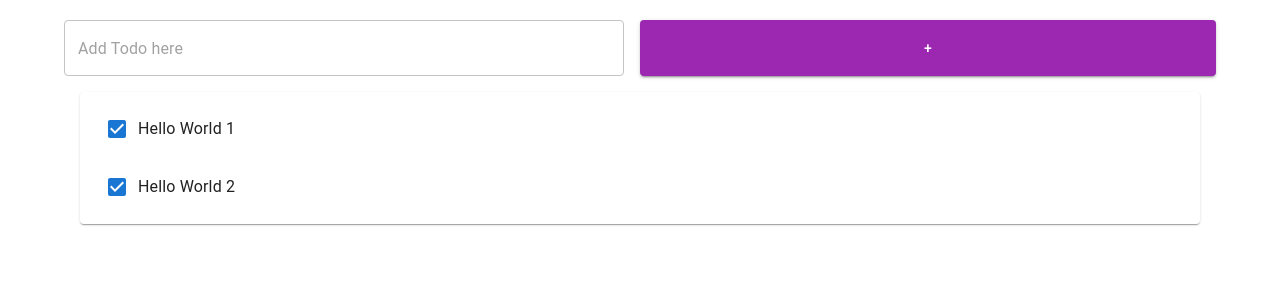
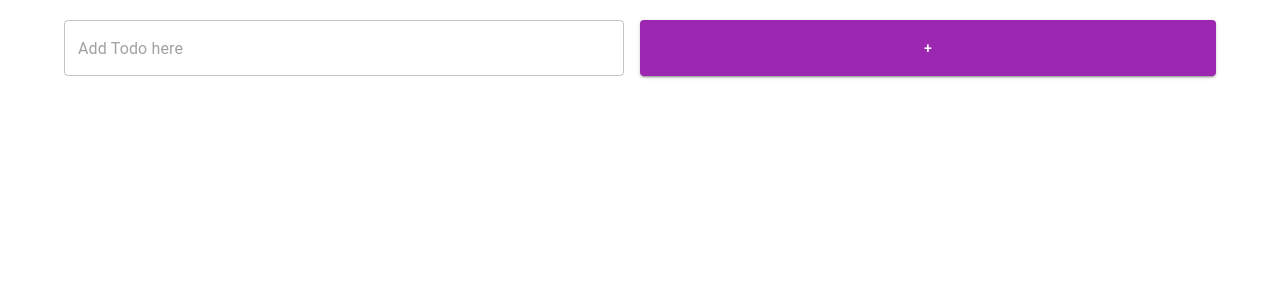
Before and after one commit to shchoi8347/2025-1_02-frontend, a React (Create React App) app: page / in a window 1280 px wide. Shown: the top 300 px of the page. Built offline with nearby package versions, Linux system fonts and the light colour scheme.

Commit message:
수업완료코드: 20250410(목) 02반반

```diff
--- a/src/App.js
+++ b/src/App.js
@@ -5,17 +5,7 @@
 import AddTodo from './AddTodo';
 
 function App() {
-  const [items, setItems] = useState([
-    {
-    id: "0",
-    title: "Hello World 1",
-    done: true
-    }, {
-      id: "1",
-      title: "Hello World 2",
-      done: true
-    }
-   ]);
+  const [items, setItems] = useState([]);
 
   const addItem = (item) => {
     item.id = "ID-" + items.length;
@@ -25,11 +15,20 @@
     console.log("items: ", items);
   };
 
+  const deleteItem = (item) => {
+    const newItems = items.filter(e => e.id !== item.id);
+    setItems([...newItems]);
+  }
+
+  const editItem = () => {
+    setItems([...items]); // items 상태를 변경함 => App 컴포넌트가 리렌더링 됨
+  }
+
   let todoItems = items.length > 0 && (
    <Paper style={{margin: 16}}>
     <List>
       { items.map((item) => (
-          <Todo item={item} key={item.id} />
+          <Todo item={item} key={item.id} deleteItem={deleteItem} editItem={editItem} />
       ))}
     </List>
    </Paper>
--- a/src/Todo.js
+++ b/src/Todo.js
@@ -1,15 +1,47 @@
 import React, {useState} from "react";
-import {ListItem, ListItemText, InputBase, Checkbox} from "@mui/material"
+import {ListItem, ListItemText, InputBase, Checkbox, ListItemSecondaryAction, IconButton} from "@mui/material";
+import DeleteOutlined from "@mui/icons-material/DeleteOutlined";
 
 const Todo = (props) => {
     const [item, setItem] = useState(props.item);
+    const [readOnly, setReadOnly] = useState(true);
+
+    const deleteItem = props.deleteItem;
+    const editItem = props.editItem;
+
+    const deleteEventHandler = () => {
+        deleteItem(item);
+    }
+
+    const turnOffReadOnly = () => {
+        setReadOnly(false);
+    }
+
+    const turnOnReadOnly = (e) => {
+        if( e.key === "Enter" ) {
+            setReadOnly(true);
+        }
+    }
+
+    const editEventHandler = (e) => {
+        item.title = e.target.value;
+        editItem();
+    }
+
+    const checkboxEventHandler = (e) => {
+        item.done = e.target.checked;
+        editItem();
+    }
 
     return(
         <ListItem>
-            <Checkbox checked={item.done} />
+            <Checkbox onChange={checkboxEventHandler} checked={item.done} />
             <ListItemText>
                 <InputBase
-                    inputProps={{"aria-label": "naked"}}
+                    inputProps={{"aria-label": "naked", readOnly: readOnly}}
+                    onClick={turnOffReadOnly}
+                    onKeyDown={turnOnReadOnly}
+                    onChange={editEventHandler}
                     type="text"
                     id={item.id}
                     name={item.id}
@@ -18,6 +50,11 @@
                     fullWidth={true}
                 />
             </ListItemText>
+            <ListItemSecondaryAction>
+                <IconButton aria-label="Delete Todo" onClick={deleteEventHandler} >
+                    <DeleteOutlined />
+                </IconButton>
+            </ListItemSecondaryAction>
         </ListItem>
 
     );
```
